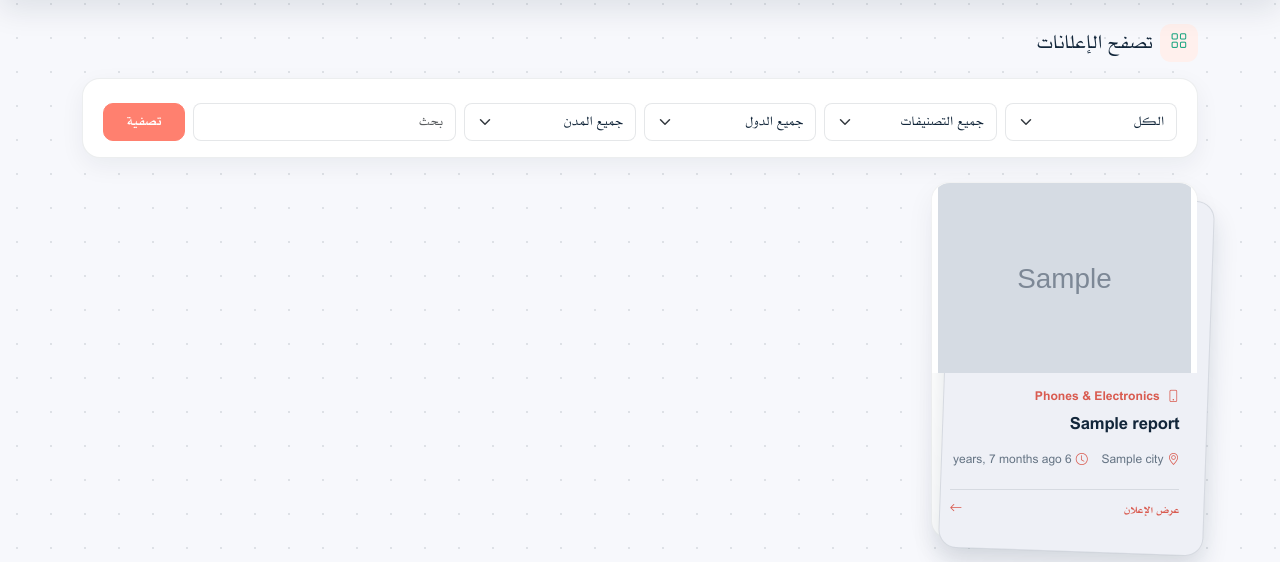
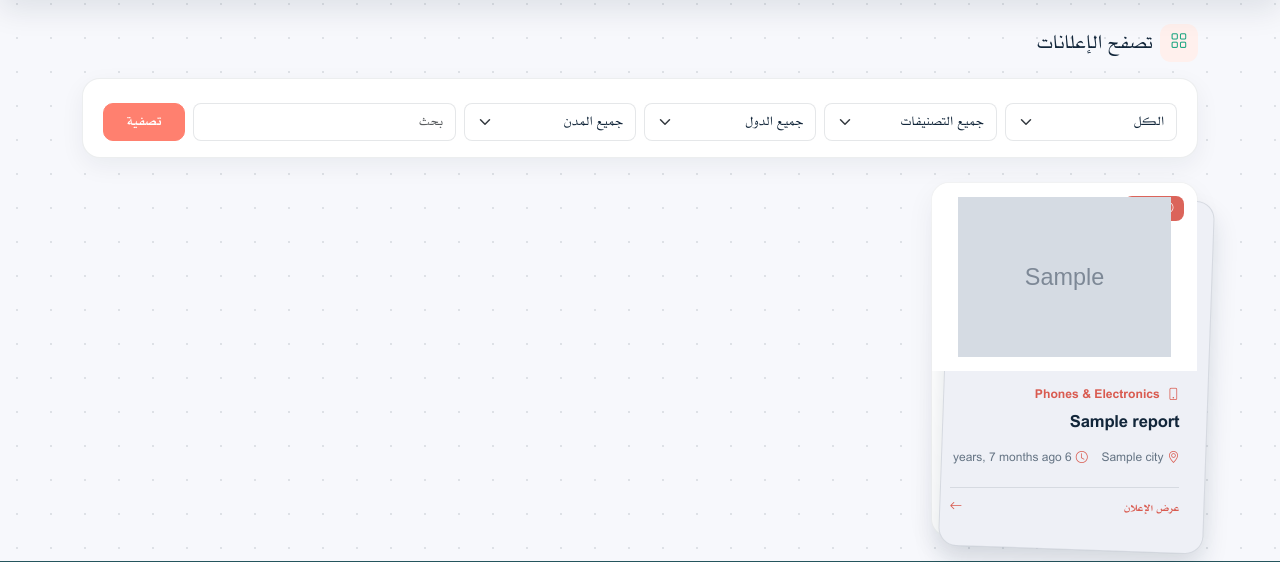
Before and after one commit to khattabaljaily/misfound, a Django app: page /reports/ in a window 1280 px wide. Shown: the part 81-643 px from the top of the page. Run offline with Django 5.2, Linux system fonts and the light colour scheme; data comes from the database, SQL or seed files in the repository; tables that the repository leaves empty hold one stand-in row (values such as "Sample post"); grey boxes marked "Sample" are stand-in pictures; parts of the project's set-up code (start-up, migrations or seed data) failed here and were passed over; some libraries are stand-ins or nearby versions.

Commit message:
Inset report card images with margin so they stay within the card
Image (and the no-image placeholder) previously stretched edge-to-edge
of .report-card__media, flush against the card's own boundary — which
could read as bleeding past the card / clashing with the stacked-paper
::before effect. Added a 14px margin and its own 10px border-radius so
the photo sits clearly inside the card with breathing room on all sides.

```diff
--- a/static/css/misfound.css
+++ b/static/css/misfound.css
@@ -582,8 +582,11 @@ input.mf-pill-field {
 .report-card img {
     position: relative;
     z-index: 1;
-    height: 178px;
-    width: 100%;
+    display: block;
+    height: 160px;
+    width: calc(100% - 28px);
+    margin: 14px;
+    border-radius: 10px;
     object-fit: contain;
     transition: transform 0.35s ease;
 }
@@ -609,7 +612,10 @@ input.mf-pill-field {
 }
 
 .report-card .card-img-placeholder {
-    height: 178px;
+    height: 160px;
+    margin: 14px;
+    width: calc(100% - 28px);
+    border-radius: 10px;
 }
 
 .badge-lost {
@@ -1060,7 +1066,7 @@ input.mf-pill-field {
 .mf-section-link { color: var(--mf-text-muted); font-size: 0.78rem; }
 
 .report-card { border: 1px solid rgba(18, 38, 58, 0.06); border-radius: 18px; box-shadow: 0 10px 28px rgba(18, 38, 58, 0.055); }
-.report-card__media, .report-card img, .report-card .card-img-placeholder { height: 190px; }
+.report-card__media { min-height: 188px; }
 .report-card__media { background: #fff; }
 .report-card__body { padding: 1rem 1.1rem 1.1rem; }
 .report-card .card-title { font-size: 1.04rem; letter-spacing: -0.01em; }
```
